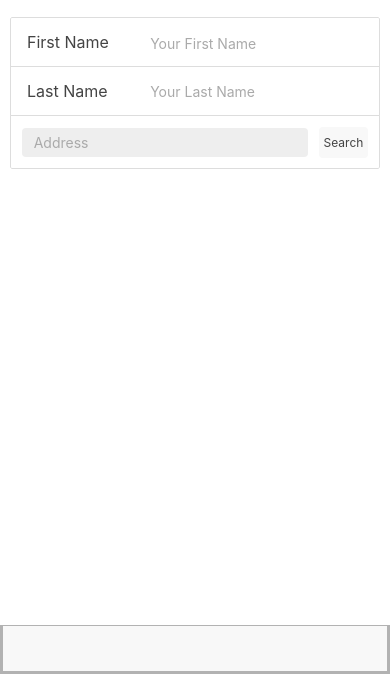
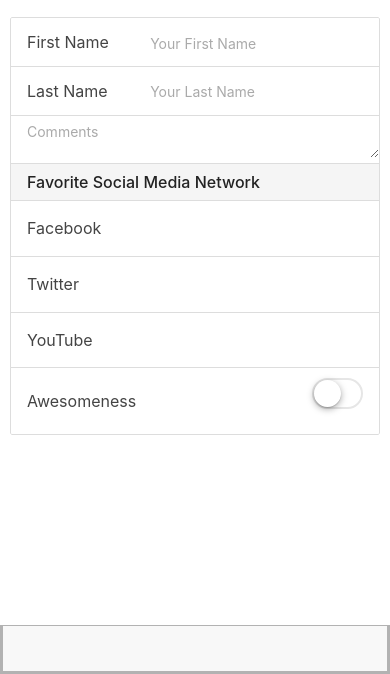
Before and after one commit to EmperorTrajan/IonicActivity, a website: page www/index.html in a window 390 px wide. Shown: the part 170-844 px from the top of the page. Drawn offline with Linux system fonts and the light colour scheme; some packages are replaced by stand-ins of ours; files that its build step writes are made by us from their sources; files whose address does not match are found by name.

Commit message:
Using other form types

```diff
--- a/www/index.html
+++ b/www/index.html
@@ -59,13 +59,35 @@
                         <span class="input-label">Last Name</span>
                         <input type="text" placeholder="Your Last Name">
                     </label>
+                    <label class="item item-input">
+                        <textarea placeholder="Comments"></textarea>
+                    </label>
 
-                    <div class="item item-input-inset">
-                        <label class="item-input-wrapper">
-                            <input type="text" placeholder="Address">
+                    <div class="item item-divider">Favorite Social Media Network</div>
+                        <label class="item item-radio">
+                            <input type="radio" name="social">
+                            <div class="item-content">Facebook</div>
+                            <i class="radio-icon ion-social-facebook"></i>
                         </label>
-                        <button class="button button-small">Search</button>
+                        <label class="item item-radio">
+                            <input type="radio" name="social">
+                            <div class="item-content">Twitter</div>
+                            <i class="radio-icon ion-social-twitter"></i>
+                        </label>
+                        <label class="item item-radio">
+                            <input type="radio" name="social">
+                            <div class="item-content">YouTube</div>
+                            <i class="radio-icon ion-social-youtube"></i>
+                        </label>
+                    <div class="item item-toggle">
+                        <span class="input-label">Awesomeness</span>
+                        <label class="toggle">
+                            <input type="checkbox"></input>
+                            <div class="track"><div class="handle"></div></div>
+                        </label>
                     </div>
+
+
                 </div>
             </ion-content>
 
```
